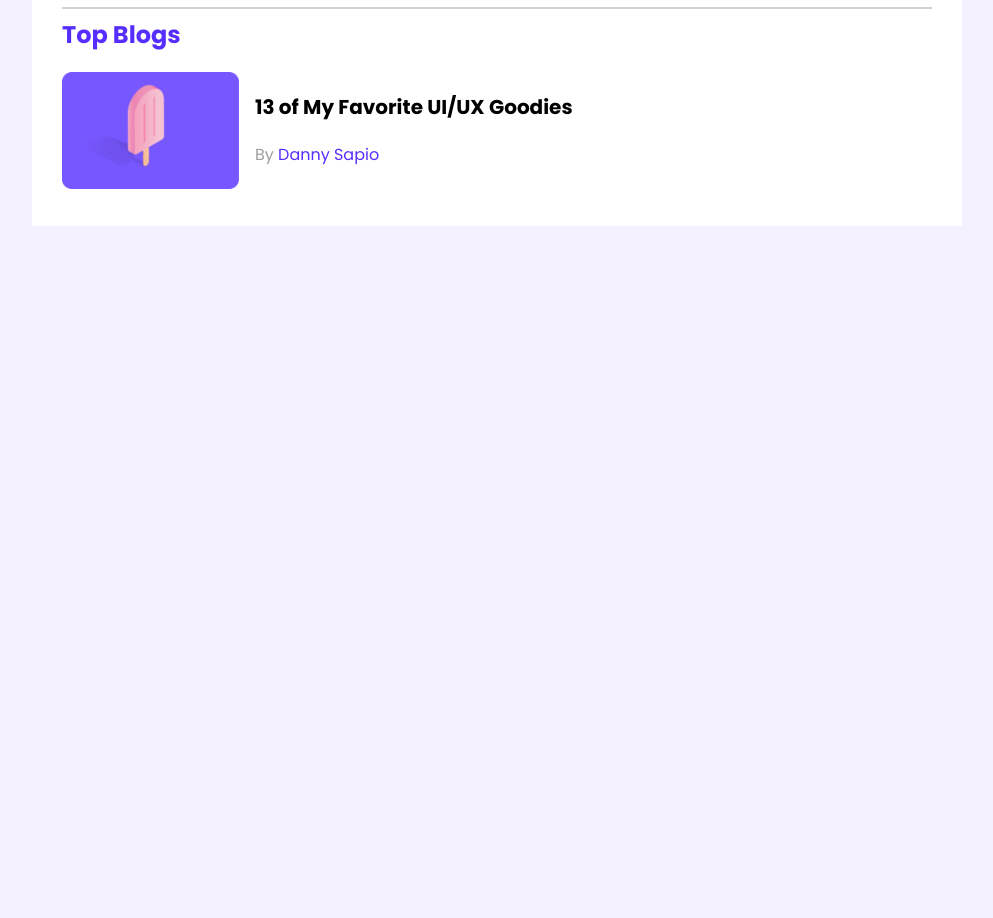
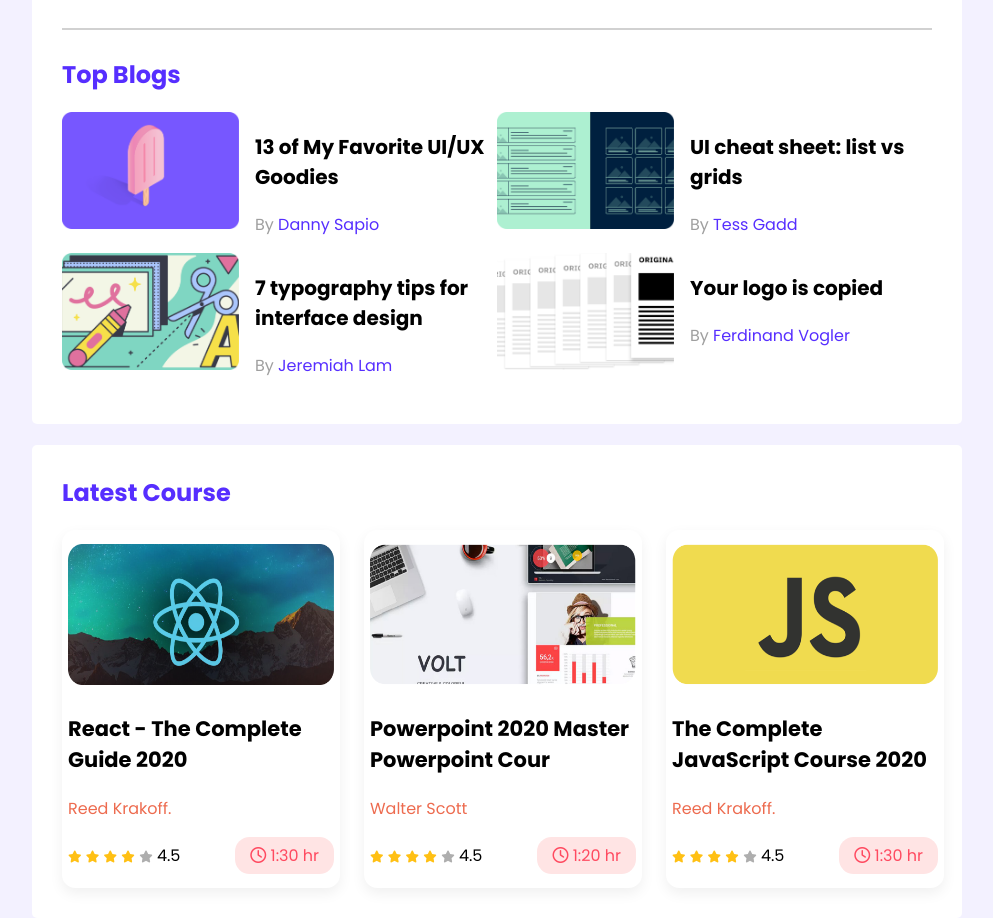
Before and after one commit to kamrul-hasan-antor/leader-board, a plain HTML site: page index.html in a window 1280 px wide. Shown: the part 264-1182 px from the top of the page, without its empty margins (143-1136 px from the left). Before the commit the page ends 800 px from the top, so only its background shows below. Drawn offline with Linux system fonts and the light colour scheme.

Commit message:
pc device

```diff
--- a/index.html
+++ b/index.html
@@ -5,6 +5,10 @@
     <meta http-equiv="X-UA-Compatible" content="IE=edge" />
     <meta name="viewport" content="width=device-width, initial-scale=1.0" />
     <title>Leader Board with CSS3</title>
+    <script
+      src="https://kit.fontawesome.com/2c255df6e3.js"
+      crossorigin="anonymous"
+    ></script>
     <link rel="stylesheet" href="style.css" />
   </head>
   <body>
@@ -56,6 +60,112 @@
                 <p class="blog_author">By <a href="">Danny Sapio</a></p>
               </div>
             </article>
+            <article class="blog">
+              <div class="thumbnail">
+                <img src="./images/blogs/blog-2.png" alt="" />
+              </div>
+              <div class="blog_info">
+                <h3 class="blog_title">UI cheat sheet: list vs grids</h3>
+                <p class="blog_author">By <a href="">Tess Gadd</a></p>
+              </div>
+            </article>
+            <article class="blog">
+              <div class="thumbnail">
+                <img src="./images/blogs/blog-3.png" alt="" />
+              </div>
+              <div class="blog_info">
+                <h3 class="blog_title">
+                  7 typography tips for interface design
+                </h3>
+                <p class="blog_author">By <a href="">Jeremiah Lam</a></p>
+              </div>
+            </article>
+            <article class="blog">
+              <div class="thumbnail">
+                <img src="./images/blogs/blog-4.png" alt="" />
+              </div>
+              <div class="blog_info">
+                <h3 class="blog_title">Your logo is copied</h3>
+                <p class="blog_author">By <a href="">Ferdinand Vogler</a></p>
+              </div>
+            </article>
+          </div>
+        </div>
+      </section>
+      <!-- Latest Course -->
+      <section class="container">
+        <h2 class="section_title">Latest Course</h2>
+        <div class="courses">
+          <div class="course">
+            <div class="course_banner">
+              <img src="images/courses/course-1.png" alt="" />
+            </div>
+            <div class="course_details">
+              <h3 class="course_title">React - The Complete Guide 2020</h3>
+              <p class="course_author">Reed Krakoff.</p>
+              <div class="course_info">
+                <div>
+                  <i class="fa-solid fa-star filled"></i>
+                  <i class="fa-solid fa-star filled"></i>
+                  <i class="fa-solid fa-star filled"></i>
+                  <i class="fa-solid fa-star filled"></i>
+                  <i class="fa-solid fa-star empty"></i>
+                  <span>4.5</span>
+                </div>
+
+                <div class="course_duration">
+                  <i class="fa-regular fa-clock"></i> 1:30 hr
+                </div>
+              </div>
+            </div>
+          </div>
+          <div class="course">
+            <div class="course_banner">
+              <img src="images/courses/course-2.png" alt="" />
+            </div>
+            <div class="course_details">
+              <h3 class="course_title">
+                Powerpoint 2020 Master Powerpoint Cour
+              </h3>
+              <p class="course_author">Walter Scott</p>
+              <div class="course_info">
+                <div>
+                  <i class="fa-solid fa-star filled"></i>
+                  <i class="fa-solid fa-star filled"></i>
+                  <i class="fa-solid fa-star filled"></i>
+                  <i class="fa-solid fa-star filled"></i>
+                  <i class="fa-solid fa-star empty"></i>
+                  <span>4.5</span>
+                </div>
+
+                <div class="course_duration">
+                  <i class="fa-regular fa-clock"></i> 1:20 hr
+                </div>
+              </div>
+            </div>
+          </div>
+          <div class="course">
+            <div class="course_banner">
+              <img src="images/courses/course-3.png" alt="" />
+            </div>
+            <div class="course_details">
+              <h3 class="course_title">The Complete JavaScript Course 2020</h3>
+              <p class="course_author">Reed Krakoff.</p>
+              <div class="course_info">
+                <div>
+                  <i class="fa-solid fa-star filled"></i>
+                  <i class="fa-solid fa-star filled"></i>
+                  <i class="fa-solid fa-star filled"></i>
+                  <i class="fa-solid fa-star filled"></i>
+                  <i class="fa-solid fa-star empty"></i>
+                  <span>4.5</span>
+                </div>
+
+                <div class="course_duration">
+                  <i class="fa-regular fa-clock"></i> 1:30 hr
+                </div>
+              </div>
+            </div>
           </div>
         </div>
       </section>
--- a/style.css
+++ b/style.css
@@ -10,12 +10,15 @@
 }
 main {
   display: flex;
-  justify-content: center;
+  align-items: center;
+  flex-direction: column;
 }
 .container {
   background: #ffffff;
   width: 870px;
   padding: 30px;
+  border-radius: 5px;
+  margin-top: 21px;
 }
 .section_title {
   color: #562eff;
@@ -24,6 +27,7 @@
 }
 hr {
   border: 1px solid #d1d1d1;
+  margin-bottom: 27px;
 }
 /* top player style */
 .top_players {
@@ -48,6 +52,10 @@
 }
 
 /* Top Blogs style */
+.blogs {
+  display: grid;
+  grid-template-columns: repeat(2, 1fr);
+}
 .blog {
   display: flex;
 }
@@ -69,3 +77,49 @@
   color: #562eff;
   text-decoration: none;
 }
+
+/* Courses style */
+.courses {
+  display: grid;
+  grid-template-columns: repeat(3, 1fr);
+  grid-column-gap: 24px;
+}
+.course {
+  /* border: 1px solid red; */
+  box-shadow: 0px 5.34229px 13.3557px rgba(0, 0, 0, 0.062);
+  padding: 14px 6px;
+  border-radius: 13.36px;
+}
+.course_banner {
+  text-align: center;
+}
+.course_banner img {
+  width: 266px;
+  height: 141px;
+}
+.course_title {
+  font-size: 21px;
+}
+.course_author {
+  color: #ed6b4f;
+}
+.course_info {
+  display: flex;
+  justify-content: space-between;
+  align-items: center;
+}
+.fa-star {
+  font-size: 12px;
+}
+.fa-star.filled {
+  color: #ffc014;
+}
+.fa-star.empty {
+  color: #aeaeae;
+}
+.course_duration {
+  background: #ffe4e4;
+  color: #ff4a60;
+  border-radius: 14.6913px;
+  padding: 6px 15px;
+}
```
